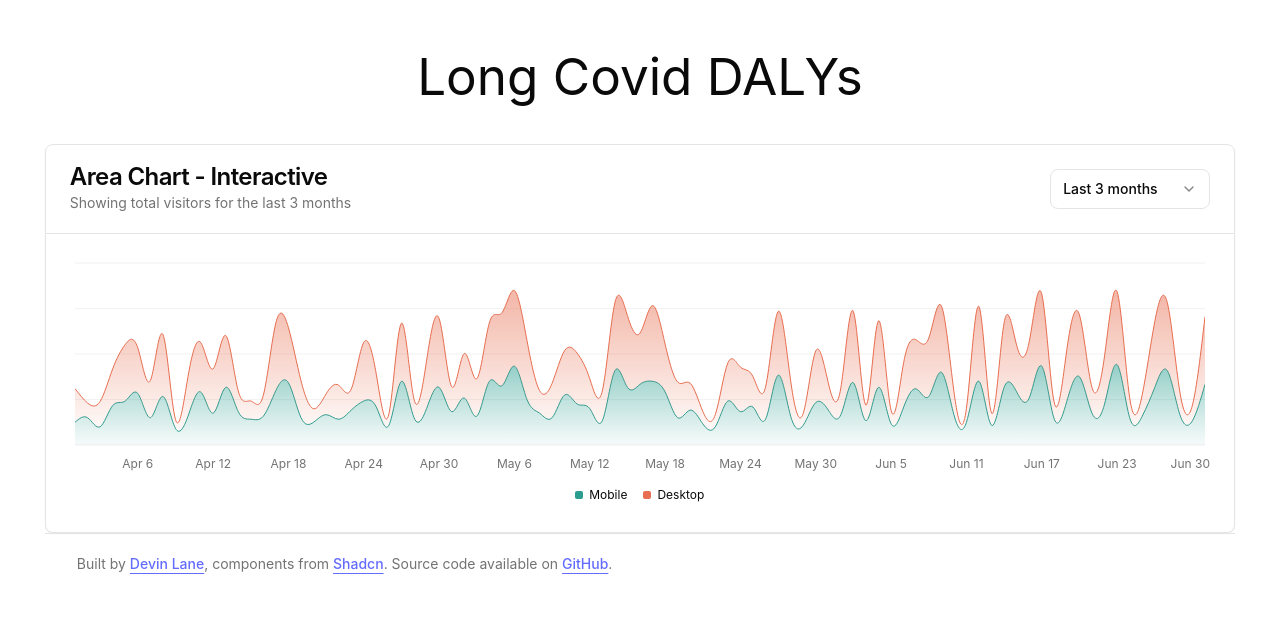
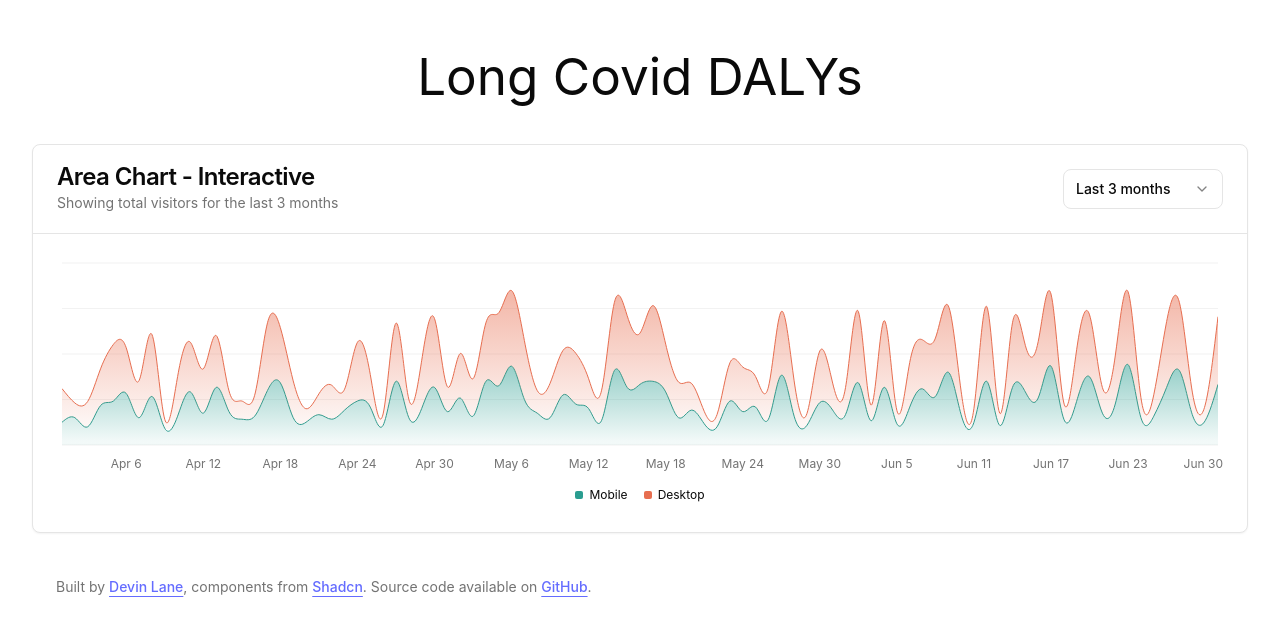
Before and after one commit to DevinCLane/long-covid-dalys, a React (Vite) app: page / in a window 1280 px wide. Shown: the top 636 px of the page. Built offline with nearby package versions, Linux system fonts and the light colour scheme.

Commit message:
footer centering

```diff
--- a/src/App.css
+++ b/src/App.css
@@ -3,18 +3,6 @@
     margin: 0 auto;
     padding: 2rem;
     text-align: center;
-}
-
-@media (min-width: 1024px) {
-    #root {
-        max-width: 95%;
-    }
-}
-
-@media (min-width: 1280px) {
-    #root {
-        max-width: 98%;
-    }
 }
 
 .logo {
--- a/src/App.tsx
+++ b/src/App.tsx
@@ -8,10 +8,10 @@ function App() {
             <h1 className="pb-4 md:pb-6 lg:pb-10 md:pt-2 lg:pt-4">
                 Long Covid DALYs
             </h1>
-            <div>
+            <div className="lg:max-w-7xl mx-auto w-full">
                 <MainChart />
+                <SiteFooter />
             </div>
-            <SiteFooter />
         </div>
     );
 }
--- a/src/components/site-footer.tsx
+++ b/src/components/site-footer.tsx
@@ -1,6 +1,6 @@
 export function SiteFooter() {
     return (
-        <footer className="border-grid border-t py-6 md:px-8 md:py-0">
+        <footer className="p-6">
             <div className="container-wrapper">
                 <div className="container py-4">
                     <div className="text-balance text-center text-sm leading-loose text-muted-foreground md:text-left">
```
